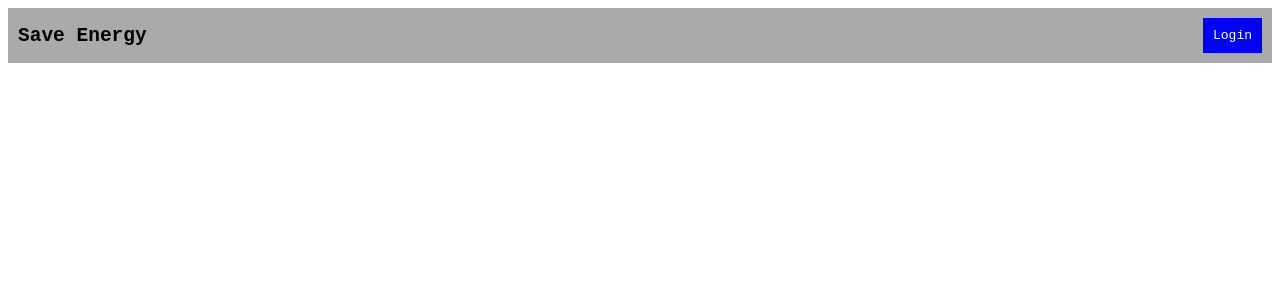
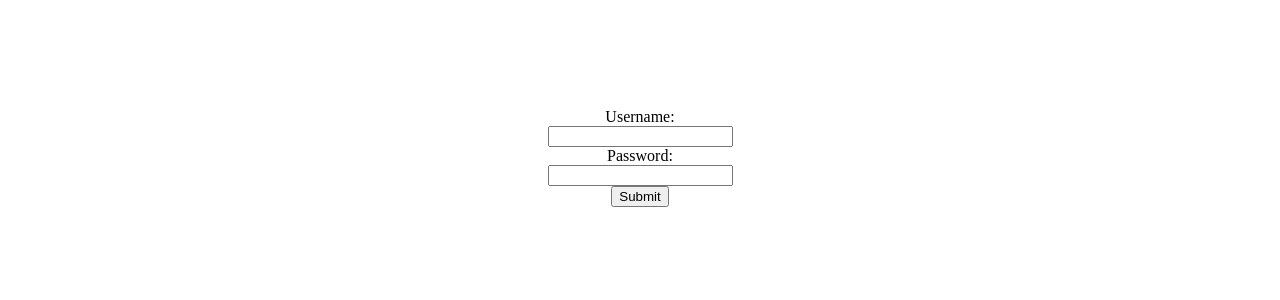
Before and after one commit to Samit-Dhawal/dApp-energy, a React (Create React App) app: page /login in a window 1280 px wide. Shown: the top 300 px of the page. Built offline with nearby package versions, Linux system fonts and the light colour scheme.

Commit message:
Created Login and SignUp page

```diff
--- a/package.json
+++ b/package.json
@@ -8,6 +8,7 @@
     "@testing-library/user-event": "^13.5.0",
     "react": "^17.0.2",
     "react-dom": "^17.0.2",
+    "react-router-dom": "^6.2.2",
     "react-scripts": "5.0.0",
     "web-vitals": "^2.1.4"
   },
--- a/src/App.js
+++ b/src/App.js
@@ -1,11 +1,30 @@
 import Home from "./pages/Home";
+import Login from "./pages/Login";
+import SignUp from "./pages/SignUp";
+
+import
+{
+  BrowserRouter,
+  Routes,
+  Route,
+} from "react-router-dom";
+
 
 function App()
 {
   return (
     <div className="App">
-      <Home />
+      <BrowserRouter>
+        <Routes>
+          <Route path="/" element={<Home />} />
+          <Route path="/login" element={<Login />} />
+          <Route path="/signup" element={<SignUp />} />
+
+        </Routes>
+      </BrowserRouter>
+
     </div>
+
   );
 }
 
--- a/src/components/Header.js
+++ b/src/components/Header.js
@@ -5,9 +5,14 @@ export default function Header()
     return (
         <div style={styles.headerContainer}>
             <h2 style={{ margin: 10 }}>Save Energy</h2>
-            <a href="#" style={styles.loginBtn}>
-                Login
-            </a>
+            <div style={styles.auth}>
+                <a href="signup" style={styles.loginSignUpBtn}>
+                    SignUp
+                </a>
+                <a href="login" style={styles.loginSignUpBtn}>
+                    Login
+                </a>
+            </div>
         </div>
     );
 }
@@ -21,7 +26,14 @@ const styles = {
         fontFamily: "monospace",
         backgroundColor: "#aaa"
     },
-    loginBtn: {
+    auth: {
+        display: "flex",
+        flexDirection: "row",
+        alignItems: "center",
+        justifyContent: "space-around"
+
+    },
+    loginSignUpBtn: {
         backgroundColor: "blue",
         textDecoration: "none",
         color: "white",
--- /dev/null
+++ b/src/pages/Login.js
@@ -0,0 +1,18 @@
+import React from 'react';
+
+export default function Login()
+{
+    return <div>
+        <form style={{ textAlign: "center", padding: 100 }}>
+            <label>
+                Username:<br />
+                <input type="text" name="name" />
+                <br />
+                Password:<br />
+                <input type="password" name="password" />
+            </label>
+            <br />
+            <input type="submit" value="Submit" />
+        </form>
+    </div>
+}
--- /dev/null
+++ b/src/pages/SignUp.js
@@ -0,0 +1,18 @@
+import React from 'react';
+
+export default function SignUp()
+{
+    return <div>
+        <form style={{ textAlign: "center", padding: 100 }}>
+            <label>
+                Email:<br />
+                <input type="email" name="email" />
+                <br />
+                Password:<br />
+                <input type="password" name="password" />
+            </label>
+            <br />
+            <input type="submit" value="Submit" />
+        </form>
+    </div>
+}
```
Also changed, not shown: 1 other file (tests, documents, lock files or other folders).
